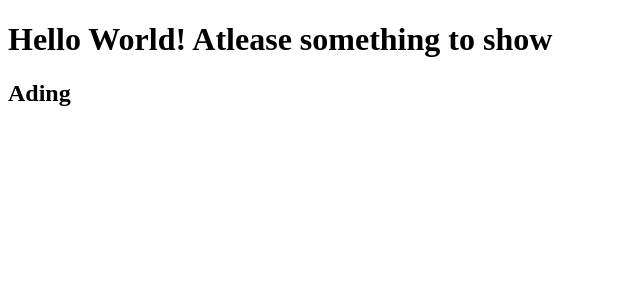
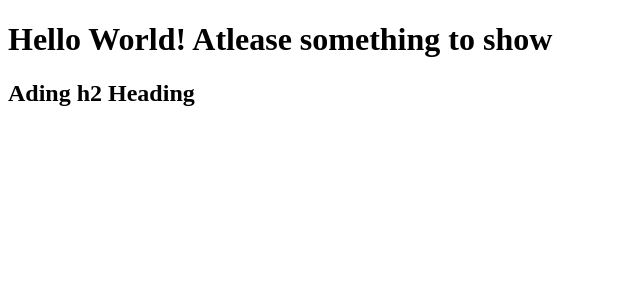
Before and after one commit to atultiwariatul/angular8boot, an Angular app: page / in a window 1280 px wide. Shown: the top 300 px of the page, without its empty margins (0-640 px from the left). Built offline with nearby package versions, Linux system fonts and the light colour scheme.

Commit message:
Added H2

```diff
--- a/src/app/app.component.html
+++ b/src/app/app.component.html
@@ -1,2 +1,2 @@
 <h1>Hello World! Atlease something to show</h1>
-<h2>Ading </h2>
+<h2>Ading h2 Heading </h2>
```
